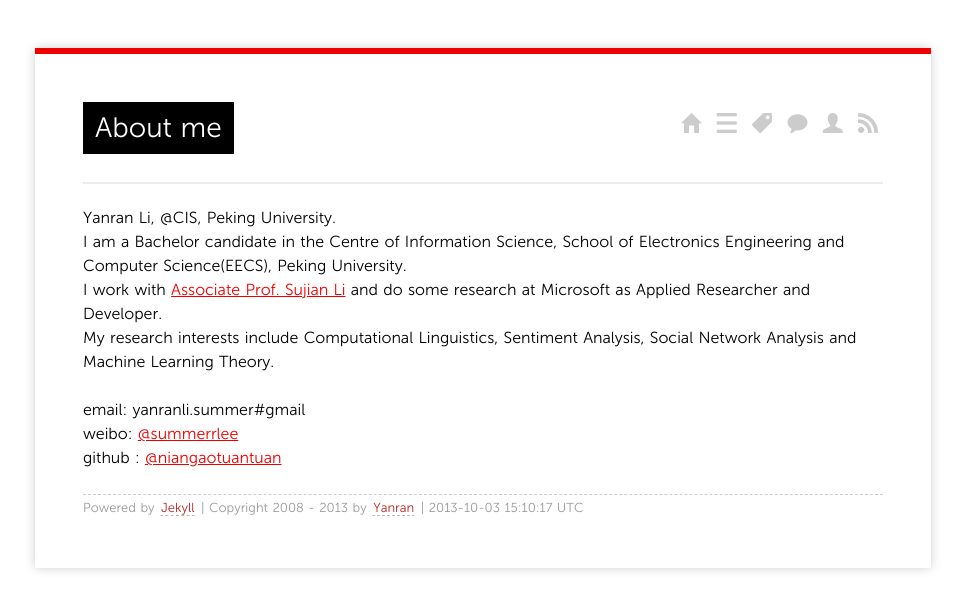
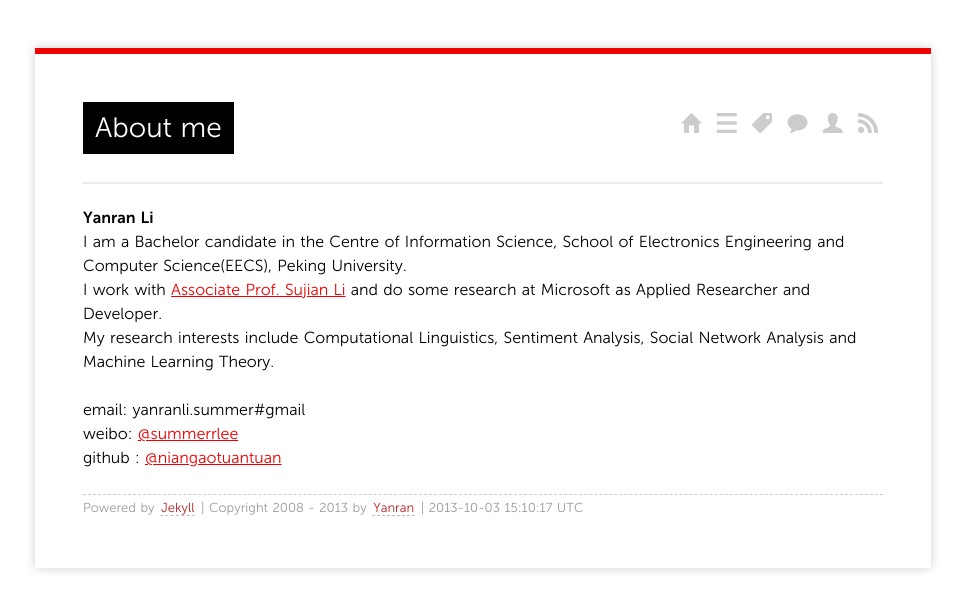
Before and after one commit to niangaotuantuan/niangaotuantuan.github.io, a Jekyll site: the page built from about/index.md, in a window 1280 px wide. Shown: the top 610 px of the page, without its empty margins (157-1122 px from the left). Built offline with Jekyll 4.4.1, drawn with Linux system fonts in a browser that asks for light colours; Markdown is read by kramdown in place of the engine named in the settings; comment, search, counter and statistics services are not loaded.

Commit message:
Update index.md

```diff
--- a/about/index.md
+++ b/about/index.md
@@ -4,7 +4,7 @@ layout: page
 comments: yes
 ---
 
-Yanran Li, @CIS, Peking University.
+**Yanran Li**
 I am a Bachelor candidate in the Centre of Information Science, School of Electronics Engineering and Computer Science(EECS), Peking University.
 I work with [Associate Prof. Sujian Li](http://www.icl.pku.edu.cn/member/lisujian/) and do some research at Microsoft as Applied Researcher and Developer.
 My research interests include Computational Linguistics, Sentiment Analysis, Social Network Analysis and Machine Learning Theory.
```
